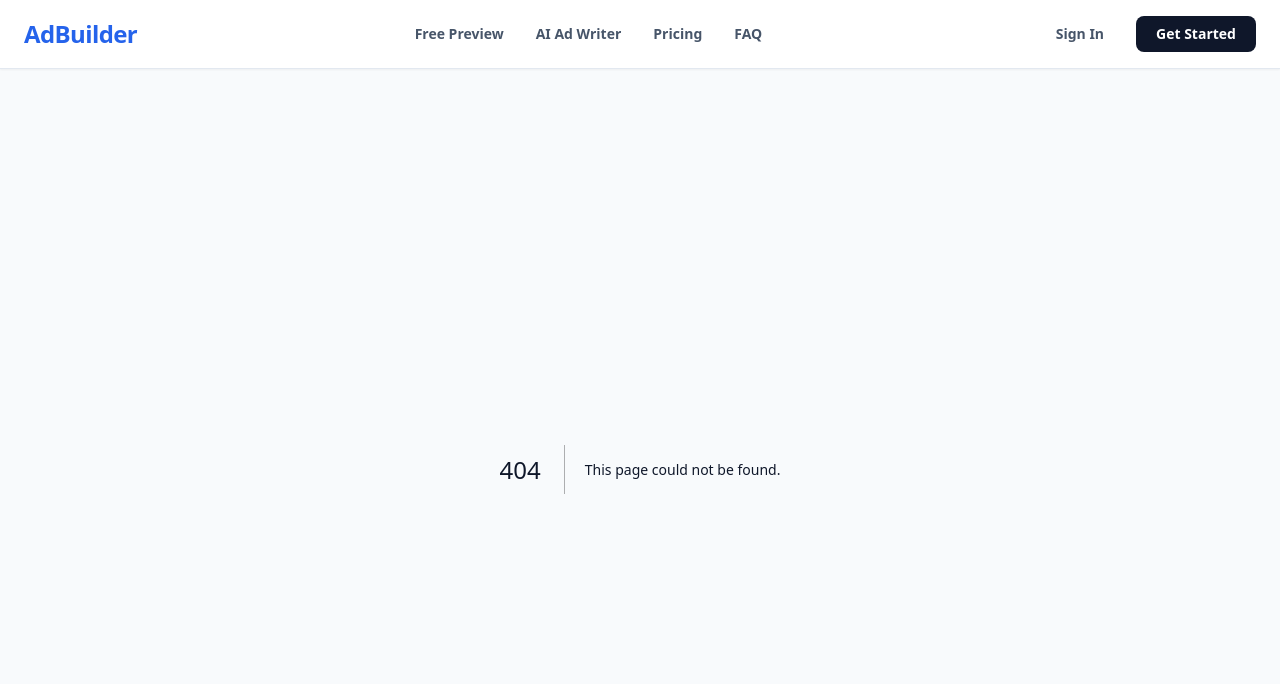
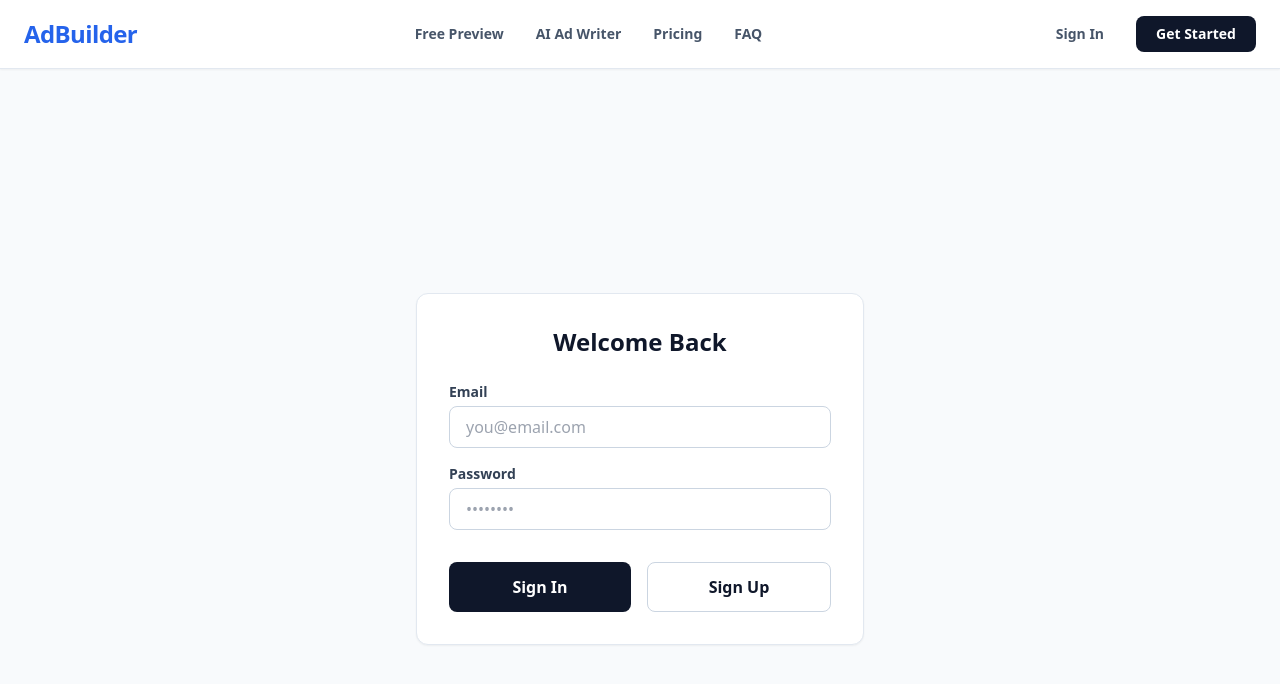
Before and after one commit to jakejmanley-collab/local-service-ads, a Next.js app: page /login in a window 1280 px wide. Before the commit this address had no page. Shown: the top 684 px of the page. Built offline with nearby package versions, Linux system fonts and the light colour scheme; no server answers.

Commit message:
Create page.tsx

```diff
--- /dev/null
+++ b/app/login/page.tsx
@@ -0,0 +1,89 @@
+'use client';
+
+import { useState } from 'react';
+import { useRouter } from 'next/navigation';
+import { supabase } from '../../lib/supabase';
+
+export default function LoginPage() {
+  const [email, setEmail] = useState('');
+  const [password, setPassword] = useState('');
+  const [loading, setLoading] = useState(false);
+  const [message, setMessage] = useState('');
+  const router = useRouter();
+
+  const handleSignUp = async (e: React.FormEvent) => {
+    e.preventDefault();
+    setLoading(true);
+    setMessage('');
+    const { error } = await supabase.auth.signUp({ email, password });
+    if (error) setMessage(error.message);
+    else setMessage('Success! Check your email for the confirmation link.');
+    setLoading(false);
+  };
+
+  const handleSignIn = async (e: React.FormEvent) => {
+    e.preventDefault();
+    setLoading(true);
+    setMessage('');
+    const { error } = await supabase.auth.signInWithPassword({ email, password });
+    if (error) setMessage(error.message);
+    else router.push('/dashboard');
+    setLoading(false);
+  };
+
+  return (
+    <main className="min-h-screen bg-slate-50 py-20 px-6 flex justify-center items-center">
+      <div className="bg-white max-w-md w-full p-8 rounded-xl shadow-sm border border-slate-200">
+        <h1 className="text-2xl font-bold text-slate-900 mb-6 text-center">Welcome Back</h1>
+
+        <form className="space-y-4">
+          <div>
+            <label className="block text-sm font-bold text-slate-700 mb-1">Email</label>
+            <input
+              type="email"
+              value={email}
+              onChange={(e) => setEmail(e.target.value)}
+              className="w-full border border-slate-300 rounded-lg px-4 py-2 focus:ring-2 focus:ring-blue-600 outline-none"
+              placeholder="you@email.com"
+              required
+            />
+          </div>
+          <div>
+            <label className="block text-sm font-bold text-slate-700 mb-1">Password</label>
+            <input
+              type="password"
+              value={password}
+              onChange={(e) => setPassword(e.target.value)}
+              className="w-full border border-slate-300 rounded-lg px-4 py-2 focus:ring-2 focus:ring-blue-600 outline-none"
+              placeholder="••••••••"
+              required
+            />
+          </div>
+
+          {message && (
+            <div className="text-sm font-semibold text-center text-blue-600 bg-blue-50 p-3 rounded-lg border border-blue-100">
+              {message}
+            </div>
+          )}
+
+          <div className="flex gap-4 pt-4">
+            <button
+              onClick={handleSignIn}
+              disabled={loading}
+              className="flex-1 bg-slate-900 text-white font-bold py-3 rounded-lg hover:bg-slate-800 transition disabled:opacity-50"
+            >
+              Sign In
+            </button>
+            <button
+              onClick={handleSignUp}
+              disabled={loading}
+              className="flex-1 bg-white text-slate-900 border border-slate-300 font-bold py-3 rounded-lg hover:bg-slate-50 transition disabled:opacity-50"
+            >
+              Sign Up
+            </button>
+          </div>
+        </form>
+      </div>
+    </main>
+  );
+}
```
